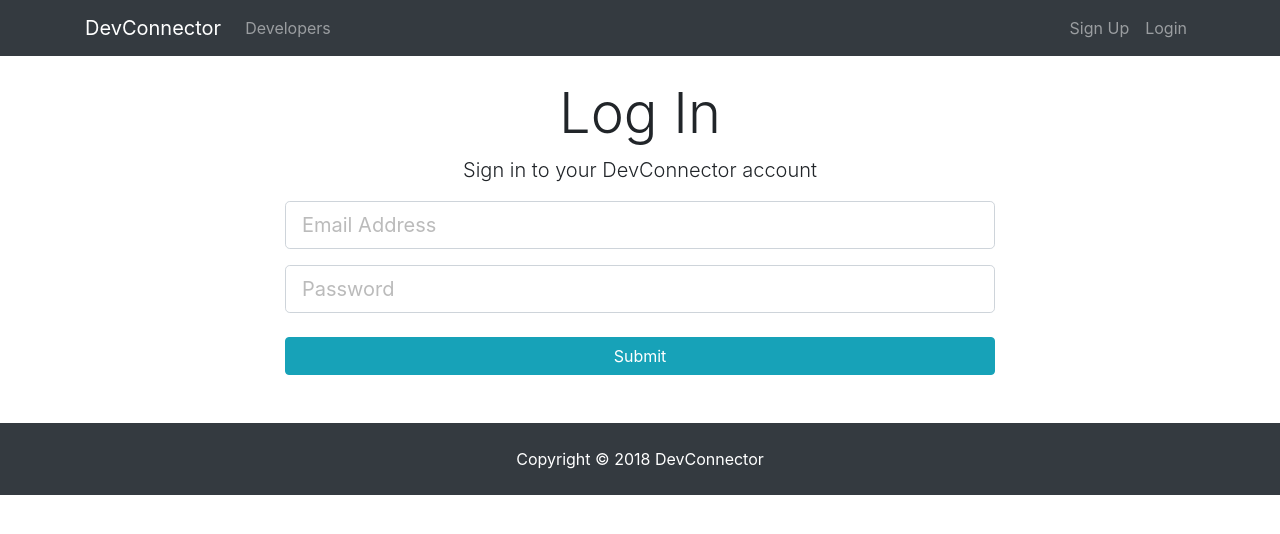
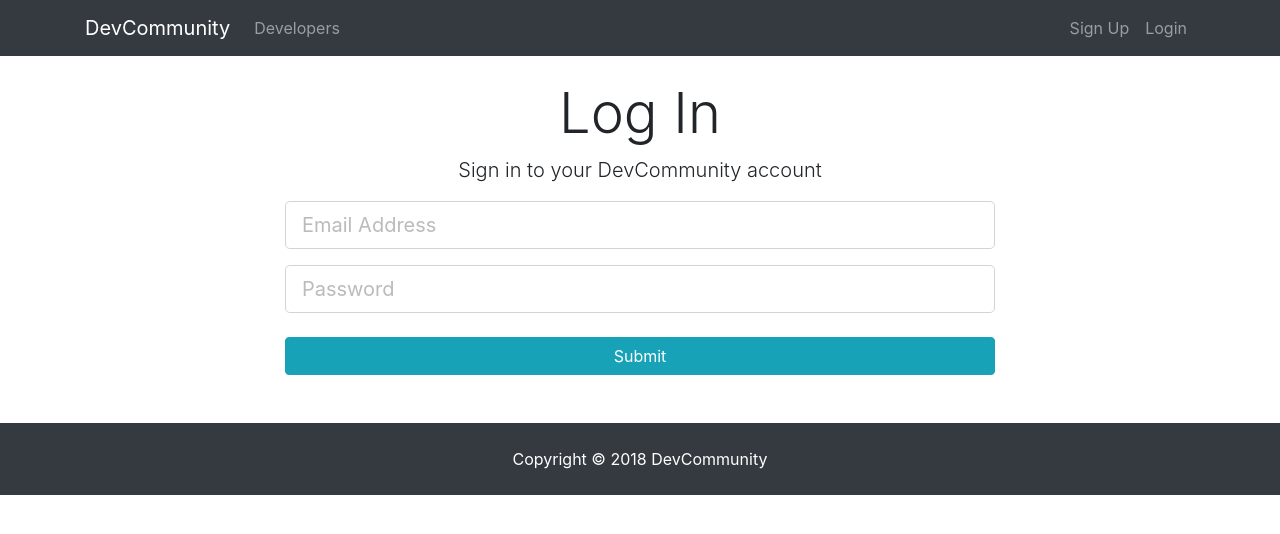
Before and after one commit to mudasar187/postApp-react-node.js, a React app in the folder client/: page /login in a window 1280 px wide. Shown: the top 534 px of the page. Built offline with nearby package versions, Linux system fonts and the light colour scheme.

Commit message:
changed name on app

```diff
--- a/client/public/index.html
+++ b/client/public/index.html
@@ -9,7 +9,7 @@
   <link rel="stylesheet" href="https://use.fontawesome.com/releases/v5.3.1/css/all.css" integrity="sha384-mzrmE5qonljUremFsqc01SB46JvROS7bZs3IO2EmfFsd15uHvIt+Y8vEf7N7fWAU"
     crossorigin="anonymous">
 
-  <title>DevConnector: A social network for developers</title>
+  <title>DevCommunity: A social network for developers</title>
 </head>
 
 <body>
--- a/client/src/components/auth/Login.js
+++ b/client/src/components/auth/Login.js
@@ -49,7 +49,7 @@ class Login extends Component {
             <div className="col-md-8 m-auto">
               <h1 className="display-4 text-center">Log In</h1>
               <p className="lead text-center">
-                Sign in to your DevConnector account
+                Sign in to your DevCommunity account
               </p>
               <form onSubmit={this.onSubmit}>
                 <TextFieldGroup
--- a/client/src/components/auth/Register.js
+++ b/client/src/components/auth/Register.js
@@ -49,7 +49,7 @@ class Register extends Component {
             <div className="col-md-8 m-auto">
               <h1 className="display-4 text-center">Sign Up</h1>
               <p className="lead text-center">
-                Create your DevConnector account
+                Create your DevCommunity account
               </p>
               <form noValidate onSubmit={this.onSubmit}>
                 <TextFieldGroup
--- a/client/src/components/layout/Footer.js
+++ b/client/src/components/layout/Footer.js
@@ -3,7 +3,7 @@ import React from "react";
 export default () => {
   return (
     <footer className="bg-dark text-white mt-5 p-4 text-center">
-      Copyright &copy; {new Date().getFullYear()} DevConnector
+      Copyright &copy; {new Date().getFullYear()} DevCommunity
     </footer>
   );
 };
--- a/client/src/components/layout/Landing.js
+++ b/client/src/components/layout/Landing.js
@@ -17,7 +17,7 @@ class LandingPage extends Component {
           <div className="container">
             <div className="row">
               <div className="col-md-12 text-center">
-                <h1 className="display-3 mb-4">Developer Connector</h1>
+                <h1 className="display-3 mb-4">Developer Community</h1>
                 <p className="lead">
                   {" "}
                   Create a developer profile/portfolio, share posts and get help
--- a/client/src/components/layout/NavBar.js
+++ b/client/src/components/layout/NavBar.js
@@ -55,7 +55,7 @@ class Navbar extends Component {
       <nav className="navbar navbar-expand-sm navbar-dark bg-dark mb-4">
         <div className="container">
           <Link className="navbar-brand" to="/">
-            DevConnector
+            DevCommunity
           </Link>
           <button
             className="navbar-toggler"
```
